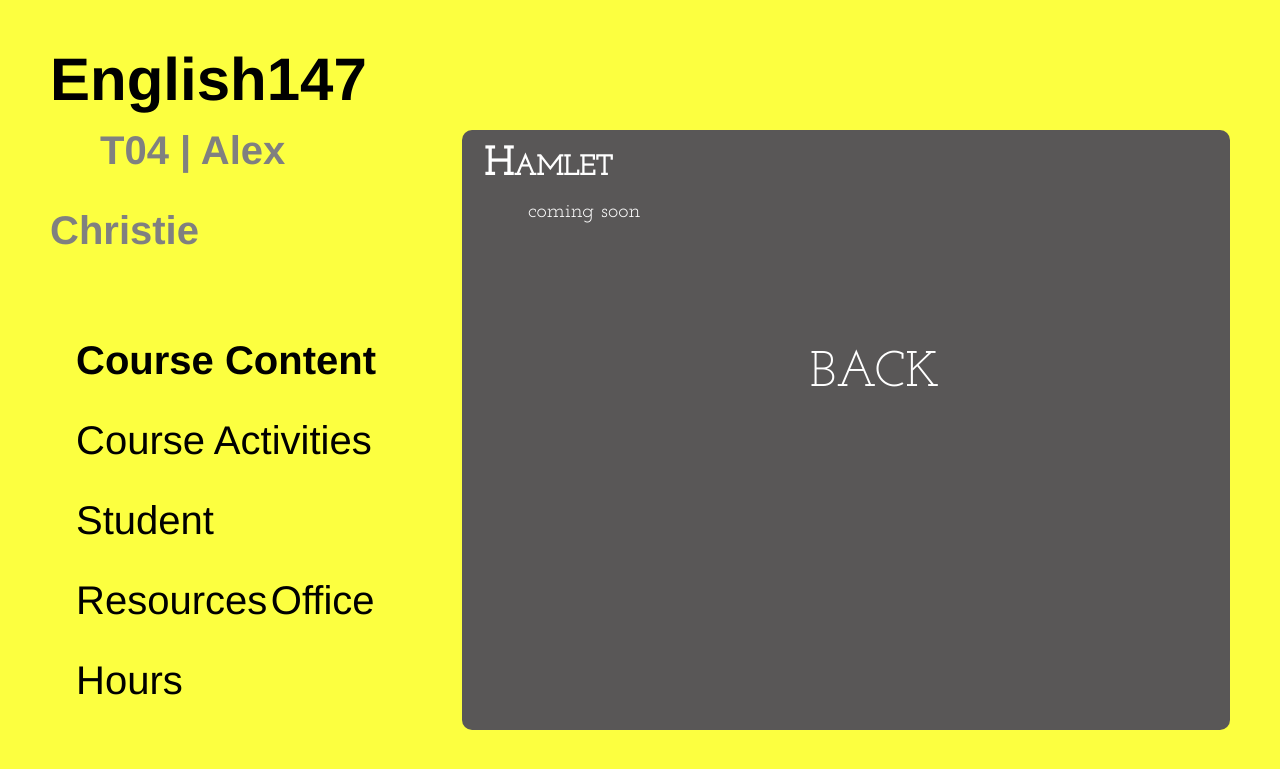
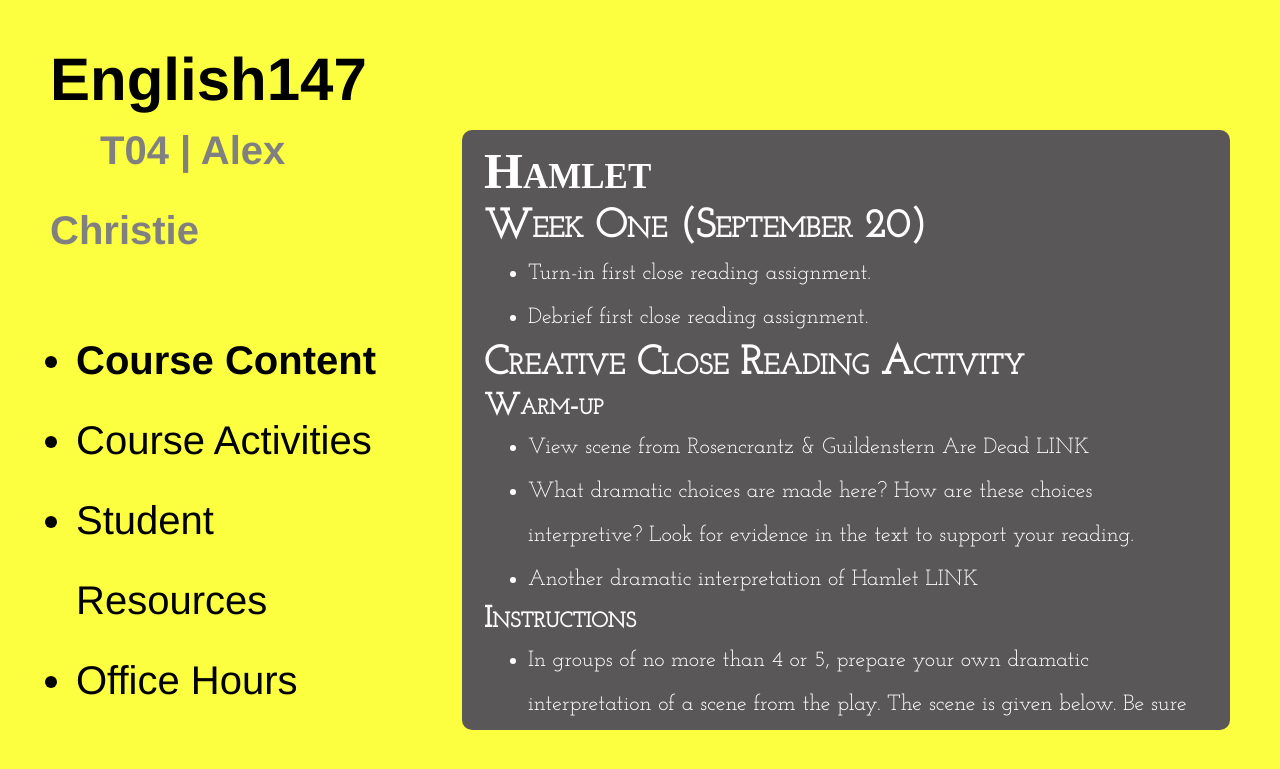
Before and after one commit to axchristie/English147, a Jekyll site: the page built from _posts/2013-9-12-Hamlet.md, in a window 1280 px wide. Shown: the top 769 px of the page. Built offline with Jekyll 4.4.1, drawn with Linux system fonts in a browser that asks for light colours; some web fonts are replaced; some of the changed text lies outside the part shown.

Commit message:
add Hamlet lesson 1

```diff
--- a/_posts/2013-9-12-Hamlet.md
+++ b/_posts/2013-9-12-Hamlet.md
@@ -5,6 +5,31 @@ categories: content
 picture: hamlet
 ---
 
-## Hamlet
+# Hamlet
+##Week One (September 20)
 
-* coming soon
+* Turn-in first close reading assignment.
+* Debrief first close reading assignment.
+
+## Creative Close Reading Activity
+
+###Warm-up
+
+* View scene from *Rosencrantz & Guildenstern Are Dead* [LINK](http://www.youtube.com/watch?v=ftd4AMPFk2I&feature=youtu.be&t=6m59s)
+* What dramatic choices are made here? How are these choices interpretive? Look for evidence in the text to support your reading.
+* Another dramatic interpretation of *Hamlet* [LINK](http://www.youtube.com/watch?v=EdTnlnJjSqE)
+
+###Instructions
+
+* In groups of no more than 4 or 5, prepare your own dramatic interpretation of a scene from the play. The scene is given below. Be sure to make creative decisions that inform your reading of the play; these decisions can include, but are not limited to, drawing a background on the chalkboard, using props, tone, and blocking. While making these choices, refer to elements of language that stand out in the scene, including tone, imagery, diction, assonance, etc.
+
+* The scene is I.iii 87-123. Three people are needed as actors and one or two others can direct.
+
+###Discussion
+
+* After each group has presented their dramatic interpretation of the play, they will present to the class at least three choices they made for the presentation and explain those choices in the context of the language of the original passage.
+
+Questions for us to consider:
+
+* What creative decisions does a writer make when composing a work? How do these choices inform our reading of that work? What is made explicit and what is left for us to decide?
+* What creative decisions does a reader make when reading a work? How do these choices inform what we understand the work to mean?
--- a/css/style.css
+++ b/css/style.css
@@ -45,7 +45,7 @@
 
 /* text, links, etc. */
 ul li{
-	display: inline;
+
 }
 
 h1{
```
Also changed, not shown: 3 other files.
